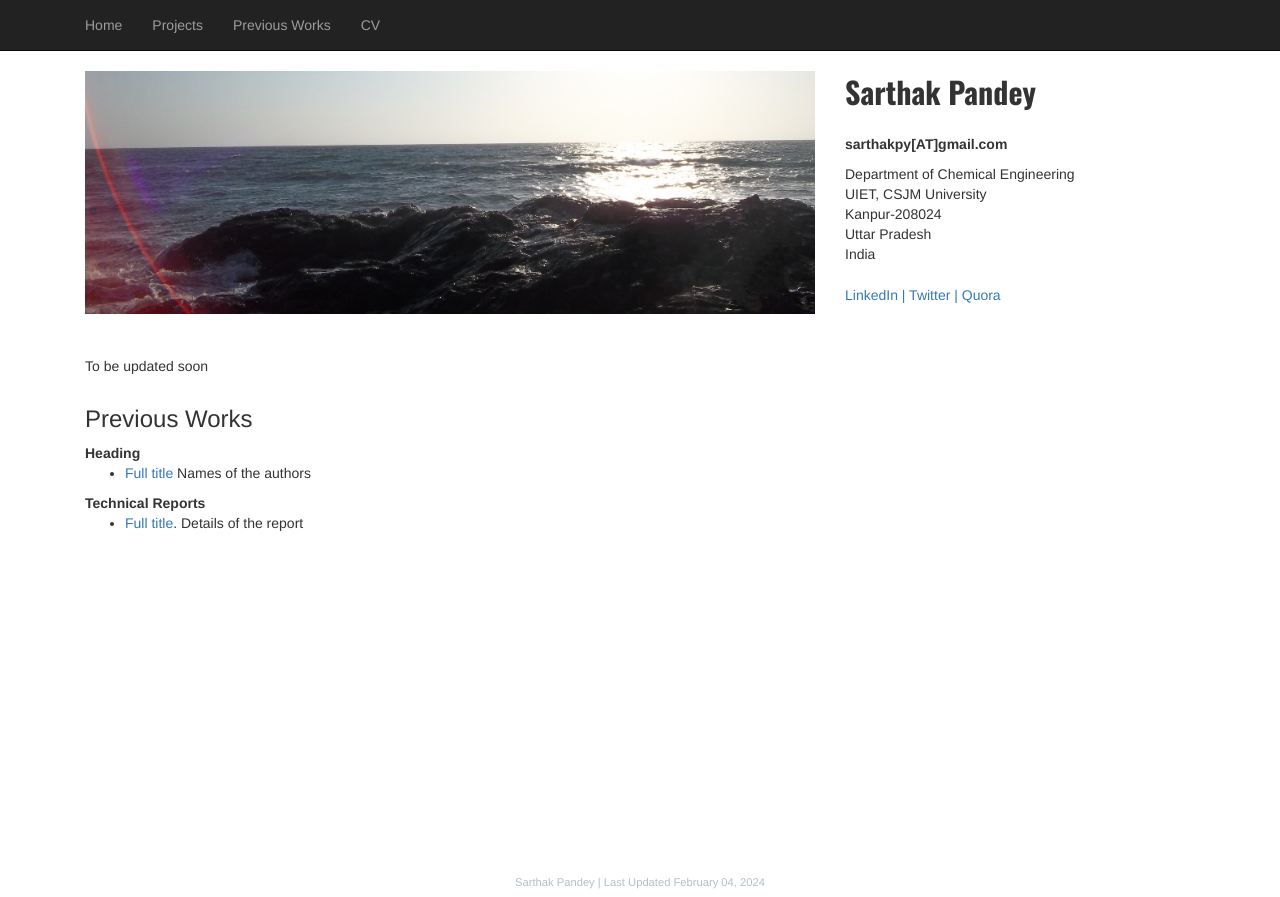
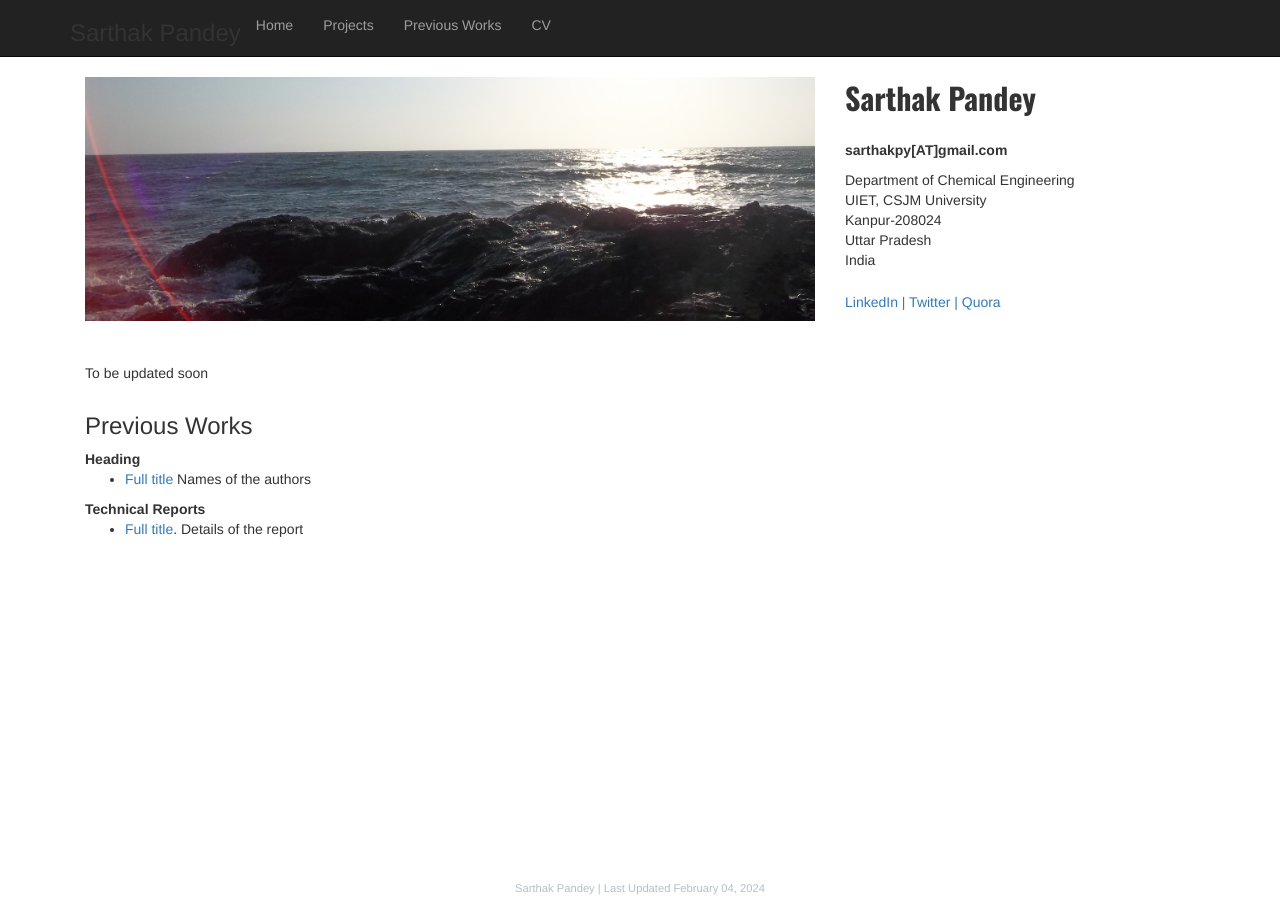
Before and after one commit to sarthak-py/sarthakpy, a plain HTML site: page index.html in a window 1280 px wide. Drawn offline with nearby package versions, Linux system fonts and the light colour scheme.

Commit message:
Update index.html

```diff
--- a/index.html
+++ b/index.html
@@ -36,6 +36,7 @@
 	<nav class="navbar navbar-inverse navbar-static-top" role="navigation">
 	  <div class="container">
 		<div class="navbar-header">
+		<h3>Sarthak Pandey</h3>
 		  <button type="button" class="navbar-toggle collapsed" data-toggle="collapse" data-target="#bs-example-navbar-collapse-1">
 						<span class="sr-only">Toggle navigation</span>
 						<span class="icon-bar"></span>
```
